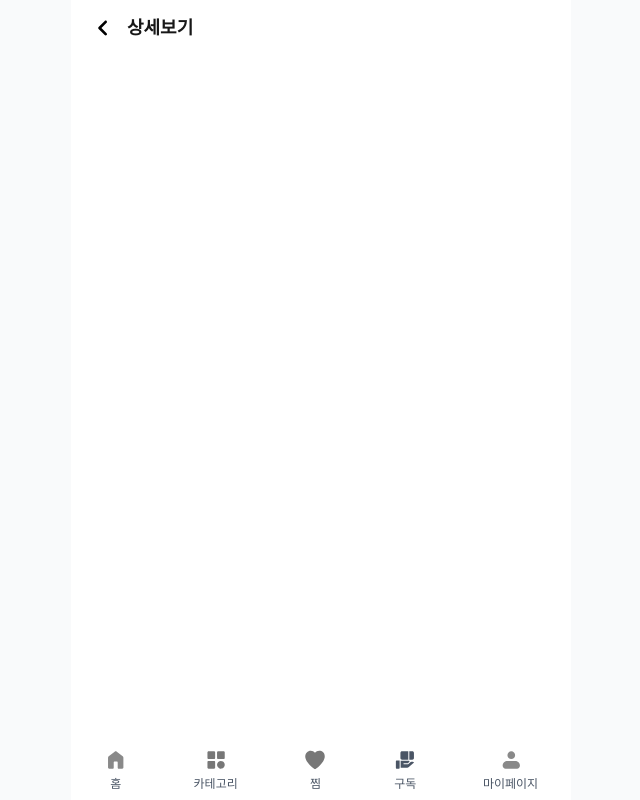
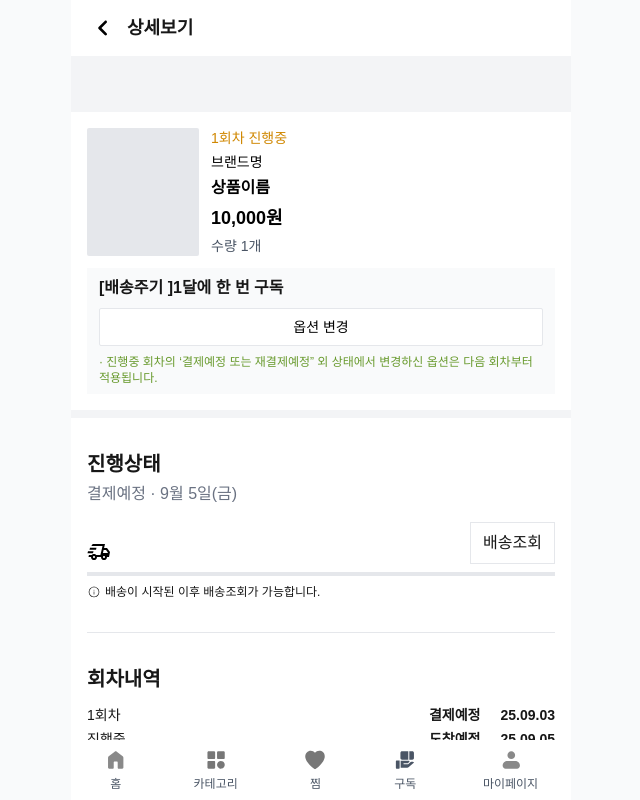
Before and after one commit to ydsic/mogupick, a Next.js app: page /subscribe/list in a window 1280 px wide. Shown: the whole page, without its empty margins (319-959 px from the left). Built offline with nearby package versions, Linux system fonts and the light colour scheme.

Commit message:
feat : 구독상세페이지 UI구현

```diff
--- a/src/app/(main)/subscribe/[id]/page.tsx
+++ b/src/app/(main)/subscribe/[id]/page.tsx
@@ -1,15 +1,120 @@
 import HeaderCustom from '@/components/HeaderCustom';
+
+import DeliveryIcon from '@/assets/icons/common/delivery-24px.svg';
+import InfoIcon from '@/assets/icons/common/info-14px.svg';
+import DownIcon from '@/assets/icons/down.svg';
 
 export default function Page() {
   return (
     <div>
       <HeaderCustom showBack title="상세보기" />
-      <div className="bg-gray-100 px-4">
-        <div></div>
-        <div></div>
-        <div></div>
-        <div></div>
-        <div></div>
+      <div className="h-dvh bg-gray-100 py-14">
+        <div className="flex flex-col gap-3 bg-white p-4">
+          <div className="flex gap-3">
+            <div className="aspect-[1/1] w-28 rounded-xs bg-gray-200" />
+            <div className="flex flex-1 flex-col gap-1 text-sm text-black">
+              <span className="text-yellow-600">1회차 진행중</span>
+              <span>브랜드명</span>
+              <p className="text-base font-semibold">상품이름</p>
+              <div className="text-lg font-semibold">
+                <span>10,000</span>원
+              </div>
+              <span className="text-gray-600">수량 1개</span>
+            </div>
+          </div>
+          <div className="flex flex-col gap-2 bg-gray-50 px-3 py-2">
+            <p className="font-semibold">[배송주기 ]1달에 한 번 구독</p>
+            <button className="rounded-xs border border-gray-200 bg-white p-2 text-sm text-black">
+              옵션 변경
+            </button>
+            <p className="text-xs font-medium text-green-700">
+              · 진행중 회차의 ‘결제예정 또는 재결제예정” 외 상태에서 변경하신 옵션은 다음 회차부터
+              적용됩니다.
+            </p>
+          </div>
+        </div>
+
+        <div className="mt-2 bg-white px-4">
+          <div className="border-b border-gray-200 py-8">
+            <h2 className="mb-1 text-xl font-bold">진행상태</h2>
+            <p className="text-gray-500">결제예정 · 9월 5일(금)</p>
+            <div className="mt-4 flex flex-col gap-2">
+              <div className="flex items-end justify-between">
+                <DeliveryIcon />
+                <button className="border border-gray-200 px-3 py-2">배송조회</button>
+              </div>
+              <div className="h-1 w-full bg-gray-200" />
+              <div className="flex items-center gap-1 text-xs">
+                <InfoIcon />
+                <p>배송이 시작된 이후 배송조회가 가능합니다.</p>
+              </div>
+            </div>
+          </div>
+
+          <div className="border-b border-gray-200 py-8">
+            <h2 className="mb-3 text-xl font-bold">회차내역</h2>
+            <div className="flex flex-col gap-3 text-sm">
+              <div className="flex flex-col gap-1">
+                <div className="flex items-end justify-between">
+                  <span className="font-medium">1회차</span>
+                  <div className="flex gap-5 font-semibold">
+                    <span>결제예정</span>
+                    <span>25.09.03</span>
+                  </div>
+                </div>
+                <div className="flex items-end justify-between">
+                  <span className="font-medium">진행중</span>
+                  <div className="flex gap-5 font-semibold">
+                    <span>도착예정</span>
+                    <span>25.09.05</span>
+                  </div>
+                </div>
+              </div>
+
+              <div className="flex flex-col gap-1">
+                <div className="flex items-end justify-between">
+                  <span className="font-medium">2회차</span>
+                  <div className="flex gap-5 font-semibold">
+                    <span>결제예정</span>
+                    <span>25.10.03</span>
+                  </div>
+                </div>
+                <div className="flex items-end justify-between">
+                  <span className="font-medium">진행중</span>
+                  <div className="flex gap-5 font-semibold">
+                    <span>도착예정</span>
+                    <span>25.10.05</span>
+                  </div>
+                </div>
+              </div>
+
+              <button className="mt-2 flex items-center justify-center gap-2">
+                <span>더보기</span> <DownIcon />
+              </button>
+            </div>
+          </div>
+
+          <div className="pt-8 pb-13">
+            <h2 className="mb-3 text-xl font-bold">배송지 관리</h2>
+            <div className="flex flex-col gap-1 text-sm font-medium">
+              <div className="flex items-start justify-between">
+                <div className="flex flex-col">
+                  <span>김구름</span>
+                  <span>010-0000-0000</span>
+                </div>
+                <button className="rounded-xs border border-gray-200 bg-white px-3 py-2">
+                  변경
+                </button>
+              </div>
+              <p className="">서울시 용산구 서빙고로 137 (용산동6가 168-6)</p>
+            </div>
+          </div>
+          <div className="pb-16">
+            <button className="w-full rounded-xs border border-gray-200 bg-white py-3 text-base text-black">
+              구독해지
+            </button>
+          </div>
+        </div>
       </div>
     </div>
   );
```
Also changed, not shown: src/assets/icons/common/delivery-24px.svg (added).
